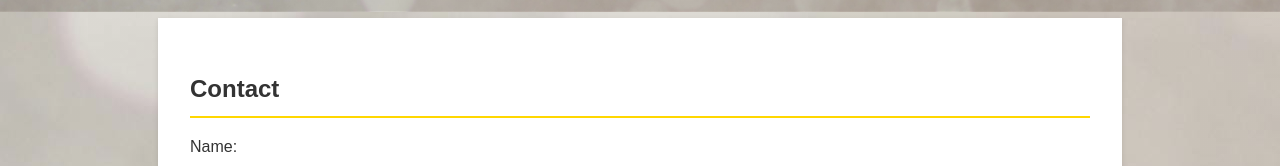
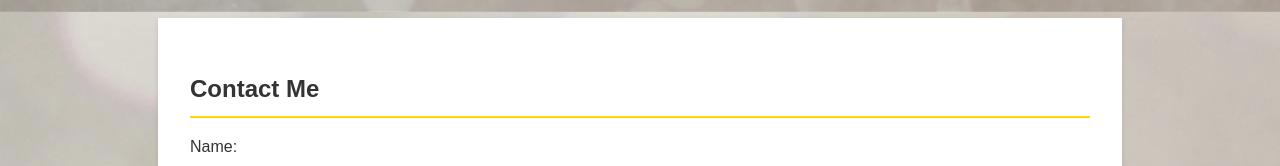
Before and after one commit to snabaj/react-portfolio, a React (Vite) app: page / in a window 1280 px wide. Both pictures are taken after a click on the button "Contact". Shown: the part 142-308 px from the top of the page. Built offline with nearby package versions, Linux system fonts and the light colour scheme; the HTML template or start-up script is replaced by a standard one; a web font is replaced by a local one.

Commit message:
Refactor Contact component to update contact heading

```diff
--- a/src/components/Contact.jsx
+++ b/src/components/Contact.jsx
@@ -28,7 +28,7 @@ function Contact() {
 
     return (
       <section>
-        <h2>Contact</h2>
+        <h2>Contact Me</h2>
         <form onSubmit={handleSubmit}>
           <label>
             Name:
```
